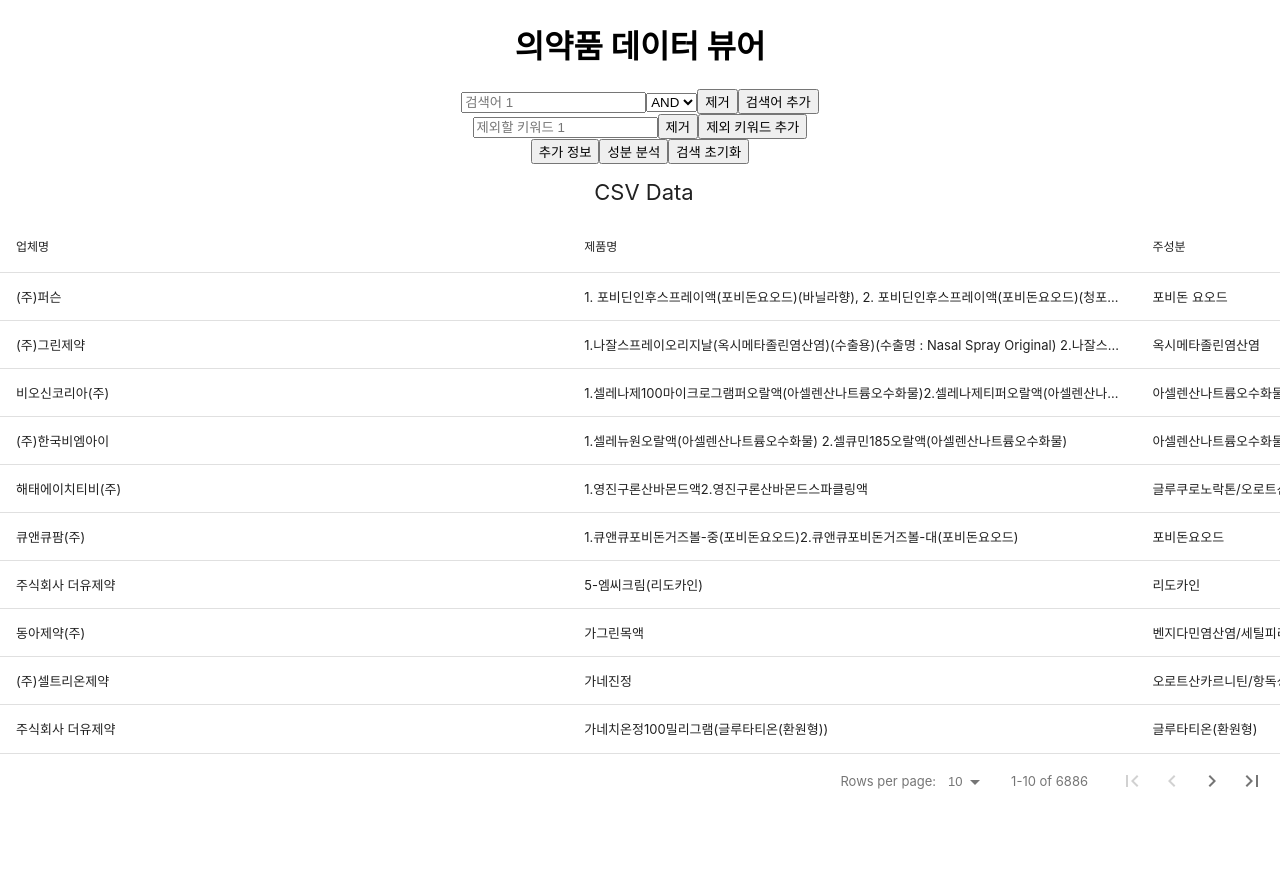
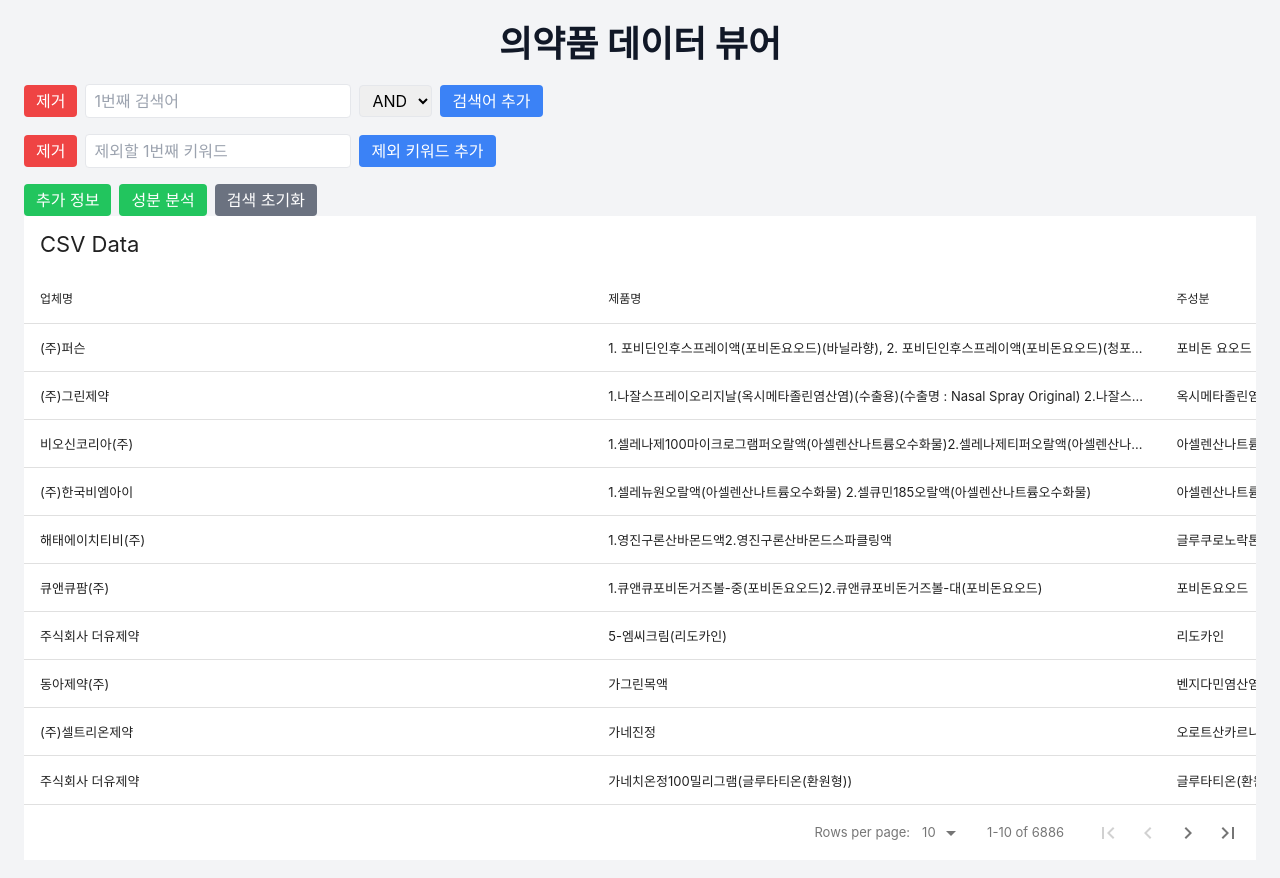
Before and after one commit to DaeJongLee/DrugInfoSearchToGHPages, a React (Create React App) app: page / in a window 1280 px wide. Shown: the top 878 px of the page. Before the commit the page ends 809 px from the top, so only its background shows below. Built offline with nearby package versions, Linux system fonts and the light colour scheme.

Commit message:
검색 css 적용

```diff
--- a/package.json
+++ b/package.json
@@ -6,9 +6,11 @@
     "@testing-library/jest-dom": "^5.17.0",
     "@testing-library/react": "^13.4.0",
     "@testing-library/user-event": "^13.5.0",
+    "autoprefixer": "^10.4.19",
     "fuse.js": "^7.0.0",
     "lodash": "^4.17.21",
     "papaparse": "^5.4.1",
+    "postcss": "^8.4.39",
     "react": "^18.3.1",
     "react-data-table-component": "^7.6.2",
     "react-dom": "^18.3.1",
@@ -16,6 +18,7 @@
     "react-scripts": "5.0.1",
     "recharts": "^2.12.7",
     "styled-components": "^6.1.12",
+    "tailwindcss": "^3.4.6",
     "web-vitals": "^2.1.4"
   },
   "scripts": {
--- /dev/null
+++ b/postcss.config.js
@@ -0,0 +1,9 @@
+module.exports = {
+  content: [
+    "./src/**/*.{js,jsx,ts,tsx}", // src 폴더 내 모든 JS, JSX, TS, TSX 파일을 대상으로 설정
+  ],
+  theme: {
+    extend: {},
+  },
+  plugins: [],
+};
--- a/src/App.js
+++ b/src/App.js
@@ -1,4 +1,3 @@
-// App.js
 import React, { useState } from 'react';
 import Modal from 'react-modal';
 import { useCSVData } from './hooks/useCSVData';
@@ -36,8 +35,8 @@
   };
 
   return (
-    <div className="App">
-      <h1>의약품 데이터 뷰어</h1>
+    <div className="min-h-screen bg-gray-100 p-6">
+      <h1 className="text-4xl font-bold mb-5 text-center text-gray-900">의약품 데이터 뷰어</h1>
       <SearchBar
         searchTerms={searchTerms}
         setSearchTerms={setSearchTerms}
@@ -56,10 +55,10 @@
         onRequestClose={toggleModal}
         contentLabel="Additional Information Modal"
       >
-        <h2>표시할 열 선택</h2>
-        <div>
+        <h2 className="text-lg font-medium mb-4">표시할 열 선택</h2>
+        <div className="space-y-2">
           {columns.map(column => (
-            <div key={column.name}>
+            <div key={column.name} className="flex items-center">
               <input
                 type="checkbox"
                 id={column.name}
@@ -71,12 +70,13 @@
                     setVisibleColumns([...visibleColumns, column.name]);
                   }
                 }}
+                className="mr-2"
               />
               <label htmlFor={column.name}>{column.name}</label>
             </div>
           ))}
         </div>
-        <button onClick={toggleModal}>닫기</button>
+        <button onClick={toggleModal} className="mt-4 bg-blue-500 text-white px-4 py-2 rounded hover:bg-blue-600">닫기</button>
       </Modal>
       <Modal
         isOpen={showAnalysis}
--- a/src/components/SearchBar.js
+++ b/src/components/SearchBar.js
@@ -1,4 +1,3 @@
-// components/SearchBar.js
 import React from 'react';
 
 function SearchBar({ searchTerms, setSearchTerms, excludeTerms, setExcludeTerms, onOpenModal, onShowAnalysis, onResetSearch }) {
@@ -30,15 +29,25 @@
     setExcludeTerms(excludeTerms.filter((_, i) => i !== index));
   };
 
+  const buttonStyles = "px-3 py-1 text-white rounded transition duration-300 ease-in-out focus:outline-none focus:ring-2 focus:ring-opacity-50";
+  const redButtonStyles = `${buttonStyles} bg-red-500 hover:bg-red-600 focus:ring-red-500`;
+  const blueButtonStyles = `${buttonStyles} bg-blue-500 hover:bg-blue-600 focus:ring-blue-500`;
+  const greenButtonStyles = `${buttonStyles} bg-green-500 hover:bg-green-600 focus:ring-green-500`;
+  const grayButtonStyles = `${buttonStyles} bg-gray-500 hover:bg-gray-600 focus:ring-gray-500`;
+
   return (
-    <div>
+    <div className="space-y-4">
       {searchTerms.map((term, index) => (
-        <div key={`search-${index}`}>
+        <div key={`search-${index}`} className="flex items-center space-x-2">
+          <button onClick={() => removeSearchTerm(index)} className={redButtonStyles}>
+            제거
+          </button>
           <input
             type="text"
-            placeholder={`검색어 ${index + 1}`}
+            placeholder={`${index + 1}번째 검색어`}
             value={term.value}
             onChange={(e) => updateSearchTerm(index, e.target.value)}
+            className="border rounded px-2 py-1 focus:outline-none focus:ring-2 focus:ring-blue-500"
           />
           <select
             value={term.type}
@@ -47,33 +56,53 @@
               newTerms[index].type = e.target.value;
               setSearchTerms(newTerms);
             }}
+            className="border rounded px-2 py-1 focus:outline-none focus:ring-2 focus:ring-blue-500"
           >
             <option value="AND">AND</option>
             <option value="OR">OR</option>
           </select>
-          <button onClick={() => removeSearchTerm(index)}>제거</button>
           {index === searchTerms.length - 1 && (
-            <button onClick={() => addSearchTerm('AND')}>검색어 추가</button>
+            <button onClick={() => addSearchTerm('AND')} className={blueButtonStyles}>
+              검색어 추가
+            </button>
           )}
         </div>
       ))}
+
       {excludeTerms.map((term, index) => (
-        <div key={`exclude-${index}`}>
+        <div key={`exclude-${index}`} className="flex items-center space-x-2">
+          <button
+            onClick={() => removeExcludeTerm(index)}
+            className={redButtonStyles}
+          >
+            제거
+          </button>
           <input
             type="text"
-            placeholder={`제외할 키워드 ${index + 1}`}
+            placeholder={`제외할 ${index + 1}번째 키워드`}
             value={term.value}
             onChange={(e) => updateExcludeTerm(index, e.target.value)}
+            className="border rounded px-2 py-1 focus:outline-none focus:ring-2 focus:ring-blue-500"
           />
-          <button onClick={() => removeExcludeTerm(index)}>제거</button>
           {index === excludeTerms.length - 1 && (
-            <button onClick={addExcludeTerm}>제외 키워드 추가</button>
+            <button onClick={addExcludeTerm} className={blueButtonStyles}>
+              제외 키워드 추가
+            </button>
           )}
         </div>
       ))}
-      <button onClick={onOpenModal}>추가 정보</button>
-      <button onClick={onShowAnalysis}>성분 분석</button>
-      <button onClick={onResetSearch}>검색 초기화</button>
+
+      <div className="flex space-x-2 mt-4">
+        <button onClick={onOpenModal} className={greenButtonStyles}>
+          추가 정보
+        </button>
+        <button onClick={onShowAnalysis} className={greenButtonStyles}>
+          성분 분석
+        </button>
+        <button onClick={onResetSearch} className={grayButtonStyles}>
+          검색 초기화
+        </button>
+      </div>
     </div>
   );
 }
--- a/src/index.css
+++ b/src/index.css
@@ -1,3 +1,7 @@
+@tailwind base;
+@tailwind components;
+@tailwind utilities;
+
 body {
   margin: 0;
   font-family: -apple-system, BlinkMacSystemFont, 'Segoe UI', 'Roboto', 'Oxygen',
--- /dev/null
+++ b/tailwind.config.js
@@ -0,0 +1,15 @@
+module.exports = {
+  content: [
+    "./src/**/*.{js,jsx,ts,tsx}",
+  ],
+  theme: {
+    extend: {
+      colors: {
+        primary: '#4a5568',
+        secondary: '#718096',
+        accent: '#48bb78',
+      },
+    },
+  },
+  plugins: [],
+}
```
Also changed, not shown: 1 other file (tests, documents, lock files or other folders).
